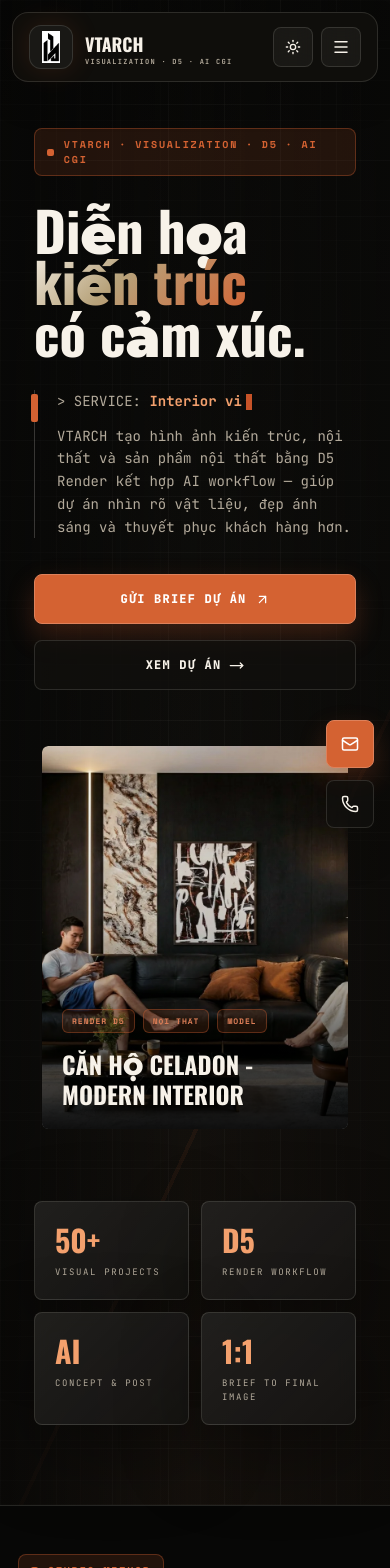
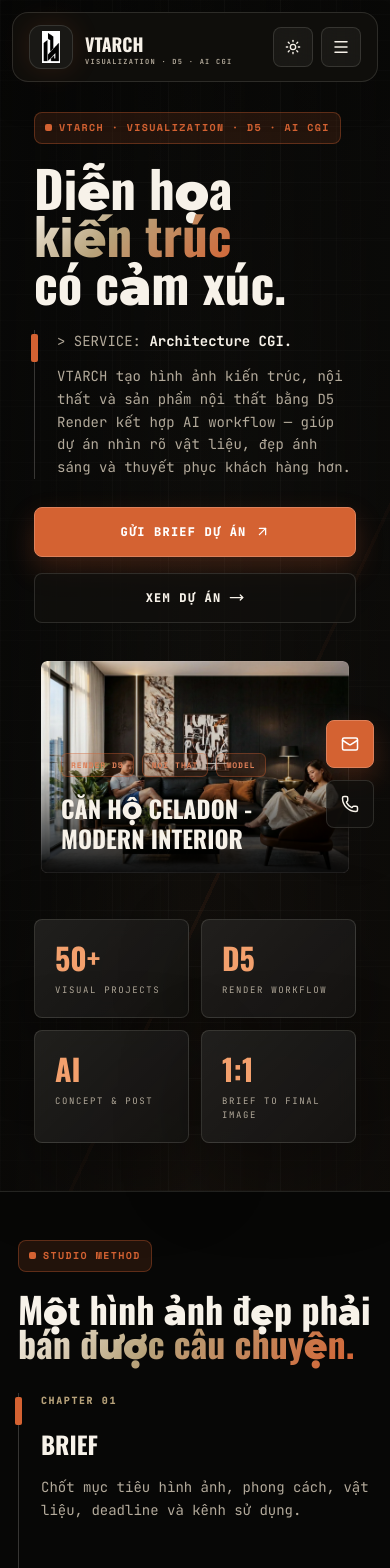
Before and after one commit to datavtarch/datavtarch.github.io, a React (Vite) app: page / in a window 390 px wide. Shown: the top 1568 px of the page. Built offline with nearby package versions, Linux system fonts and the light colour scheme; a small style sheet from the web is missing.

Commit message:
Refine hero spacing and image framing

```diff
--- a/src/index.css
+++ b/src/index.css
@@ -92,6 +92,7 @@ body {
 .eyebrow {
   display: inline-flex;
   align-items: center;
+  flex-wrap: wrap;
   gap: 10px;
   color: var(--accent);
   border: 1px solid color-mix(in srgb, var(--accent) 35%, transparent);
@@ -102,6 +103,7 @@ body {
   font-size: 10px;
   font-weight: 800;
   letter-spacing: 0.18em;
+  line-height: 1.35;
   text-transform: uppercase;
 }
 
@@ -132,9 +134,12 @@ body {
   border: 1px solid color-mix(in srgb, var(--hairline) 72%, transparent);
   border-radius: 8px;
   background:
+    linear-gradient(135deg, rgba(255,255,255,0.12), transparent 24%, transparent 76%, rgba(255,255,255,0.055)),
     linear-gradient(180deg, rgba(255,255,255,0.075), rgba(255,255,255,0.018)),
     var(--panel-color);
-  box-shadow: 0 18px 46px rgba(0, 0, 0, 0.26);
+  box-shadow:
+    inset 0 1px 0 rgba(255, 255, 255, 0.12),
+    0 18px 46px rgba(0, 0, 0, 0.26);
 }
 
 .visual-frame {
@@ -158,6 +163,16 @@ body {
 .project-card img,
 .visual-frame img {
   border-radius: 6px;
+}
+
+.visual-frame::after {
+  content: "";
+  position: absolute;
+  inset: 8px;
+  border: 1px solid rgba(247, 242, 233, 0.08);
+  border-radius: 6px;
+  pointer-events: none;
+  z-index: 2;
 }
 
 .project-card-content {
@@ -432,6 +447,30 @@ input:focus-visible {
   }
 }
 
+@media (max-width: 640px) {
+  .eyebrow {
+    gap: 7px;
+    padding: 8px 10px;
+    max-width: 100%;
+    letter-spacing: 0.14em;
+  }
+
+  .visual-frame {
+    padding: 6px;
+  }
+
+  .visual-frame::after {
+    inset: 6px;
+  }
+
+  .project-card-content {
+    left: 10px;
+    right: 10px;
+    bottom: 10px;
+    padding: 13px;
+  }
+}
+
 @media (prefers-reduced-motion: reduce) {
   *,
   *::before,
--- a/src/pages/Home.jsx
+++ b/src/pages/Home.jsx
@@ -44,7 +44,7 @@ const Home = ({ setSelectedProject }) => {
   return (
     <div className="relative overflow-hidden">
       {/* HERO */}
-      <section className="relative min-h-screen flex items-center pt-32 pb-20 px-4 md:px-6">
+      <section className="relative min-h-[860px] md:min-h-screen flex items-center pt-28 md:pt-32 pb-12 md:pb-20 px-4 md:px-6">
         <div className="absolute inset-0 pointer-events-none">
           <div className="absolute inset-0 hero-stage" />
           <div className="absolute inset-0 soft-grid opacity-20" />
@@ -52,17 +52,18 @@ const Home = ({ setSelectedProject }) => {
         </div>
 
         <div className="section-shell relative z-10 w-full">
-          <div className="grid lg:grid-cols-[1.05fr_.95fr] gap-12 lg:gap-16 items-center">
+          <div className="grid lg:grid-cols-[1.05fr_.95fr] gap-8 md:gap-12 lg:gap-16 items-center">
             <div>
-              <div className="eyebrow mb-7">VTARCH · Visualization · D5 · AI CGI</div>
-              <h1 className="text-[14vw] sm:text-7xl lg:text-[6.5rem] leading-[0.94] font-black font-heading mb-8">
+              <div className="eyebrow mb-5 md:mb-7">VTARCH · Visualization · D5 · AI CGI</div>
+              <h1 className="text-[13vw] sm:text-7xl lg:text-[6.5rem] leading-[0.94] font-black font-heading mb-6 md:mb-8">
                 Diễn họa <br />
                 <span className="gradient-title">kiến trúc</span><br />
                 có cảm xúc.
               </h1>
-              <div className="story-card max-w-2xl text-[var(--text-muted)] font-mono text-sm md:text-base leading-relaxed mb-9">
+              <div className="story-card max-w-2xl text-[var(--text-muted)] font-mono text-sm md:text-base leading-relaxed mb-7 md:mb-9">
                 <p className="mb-3">
                   &gt; SERVICE:{' '}
+                  <span className="hidden sm:inline">
                     <Typewriter
                       phrases={[
                         'Architecture CGI & D5 Render.',
@@ -70,6 +71,8 @@ const Home = ({ setSelectedProject }) => {
                         'AI concept & post-production workflow.',
                       ]}
                     />
+                  </span>
+                  <span className="sm:hidden text-[var(--text-main)] font-bold">Architecture CGI.</span>
                 </p>
                 <p>
                   VTARCH tạo hình ảnh kiến trúc, nội thất và sản phẩm nội thất bằng D5 Render kết hợp AI workflow — giúp dự án nhìn rõ vật liệu, đẹp ánh sáng và thuyết phục khách hàng hơn.
@@ -86,8 +89,8 @@ const Home = ({ setSelectedProject }) => {
             </div>
 
             <div className="relative">
-              <div className="hero-image-shell visual-frame relative">
-                <div className="relative overflow-hidden rounded-md aspect-[4/5]">
+              <div className="hero-image-shell visual-frame relative max-w-[320px] sm:max-w-none mx-auto">
+                <div className="relative overflow-hidden rounded-md aspect-[16/11] sm:aspect-[4/5]">
                   <img
                     src={heroProject.image}
                     alt={heroProject.title}
@@ -119,7 +122,7 @@ const Home = ({ setSelectedProject }) => {
             </div>
           </div>
 
-          <div className="grid grid-cols-2 lg:grid-cols-4 gap-3 md:gap-4 mt-16">
+          <div className="grid grid-cols-2 lg:grid-cols-4 gap-3 md:gap-4 mt-10 md:mt-16">
             {stats.map(([number, label]) => (
               <div key={label} className="neo-card p-5">
                 <div className="text-3xl md:text-4xl font-black font-heading text-[#F3A06D]">{number}</div>
```
Lines whose indentation alone changed are shown as unchanged.
